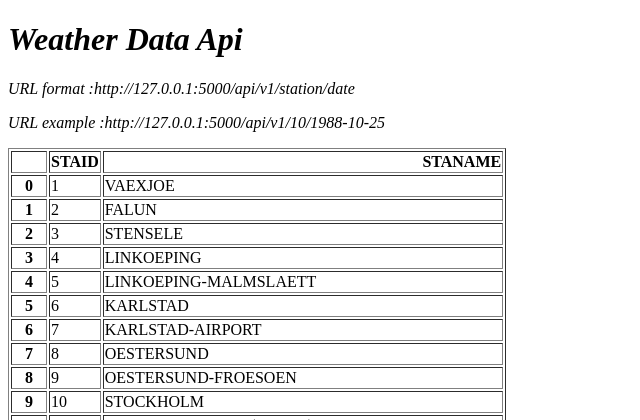
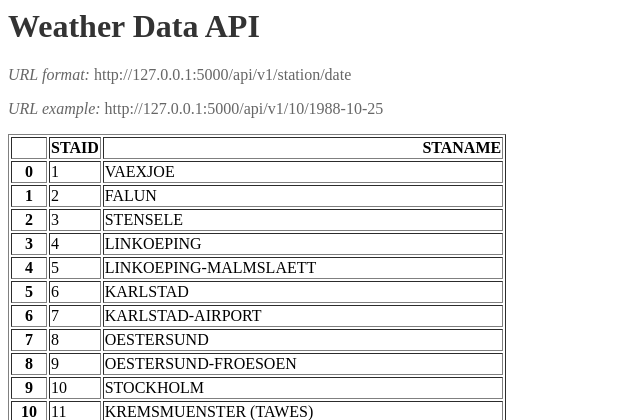
Before and after one commit to Hammad740/Weather-data-api, a Flask app: page / in a window 1280 px wide. Shown: the top 420 px of the page, without its empty margins (0-640 px from the left). Run offline with Flask 3, Linux system fonts and the light colour scheme.

Commit message:
Final Commit

```diff
--- a/templates/home.html
+++ b/templates/home.html
@@ -5,11 +5,16 @@
     <title>Title</title>
 </head>
 <body>
-<h1><i>Weather Data Api</i></h1>
-<p><i>URL format :http://127.0.0.1:5000/api/v1/station/date</i></p>
-<p><i>URL example :http://127.0.0.1:5000/api/v1/10/1988-10-25</i></p>
-<p>
-    {{stations|safe}}
+<h1 style="color: #333; font-size: 2em; margin-top: 0;">Weather Data API</h1>
+<p style="color: #666; font-size: 1em; margin-bottom: 1em;">
+  <i>URL format:</i> http://127.0.0.1:5000/api/v1/station/date
 </p>
+<p style="color: #666; font-size: 1em; margin-bottom: 1em;">
+  <i>URL example:</i> http://127.0.0.1:5000/api/v1/10/1988-10-25
+</p>
+<p  style="color: #000; font-weight: bold; margin-top: 1em;">
+{{stations|safe}}
+</p>
+
 </body>
 </html>
```
